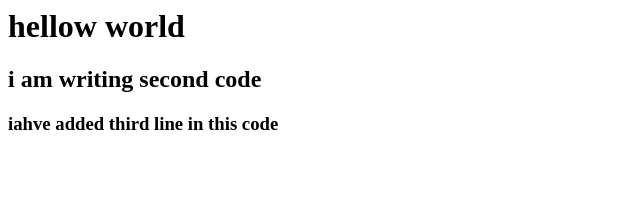
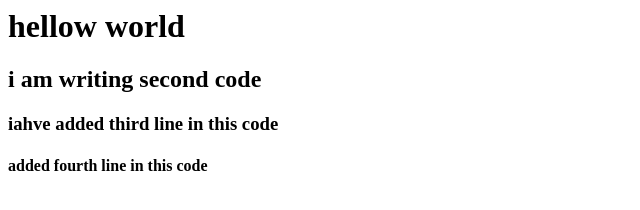
Before and after one commit to Sunilk1985/tech, a plain HTML site: page index.html in a window 1280 px wide. Shown: the whole page, without its empty margins (0-640 px from the left). Drawn offline with Linux system fonts and the light colour scheme.

Commit message:
Update index.html

```diff
--- a/index.html
+++ b/index.html
@@ -1,3 +1,4 @@
 <h1> hellow world</h1>
 <h2>  i am writing second code  </h2>
 <h3> iahve added third line in this code </h3>
+<h4> added fourth line in this code</h4>
```
